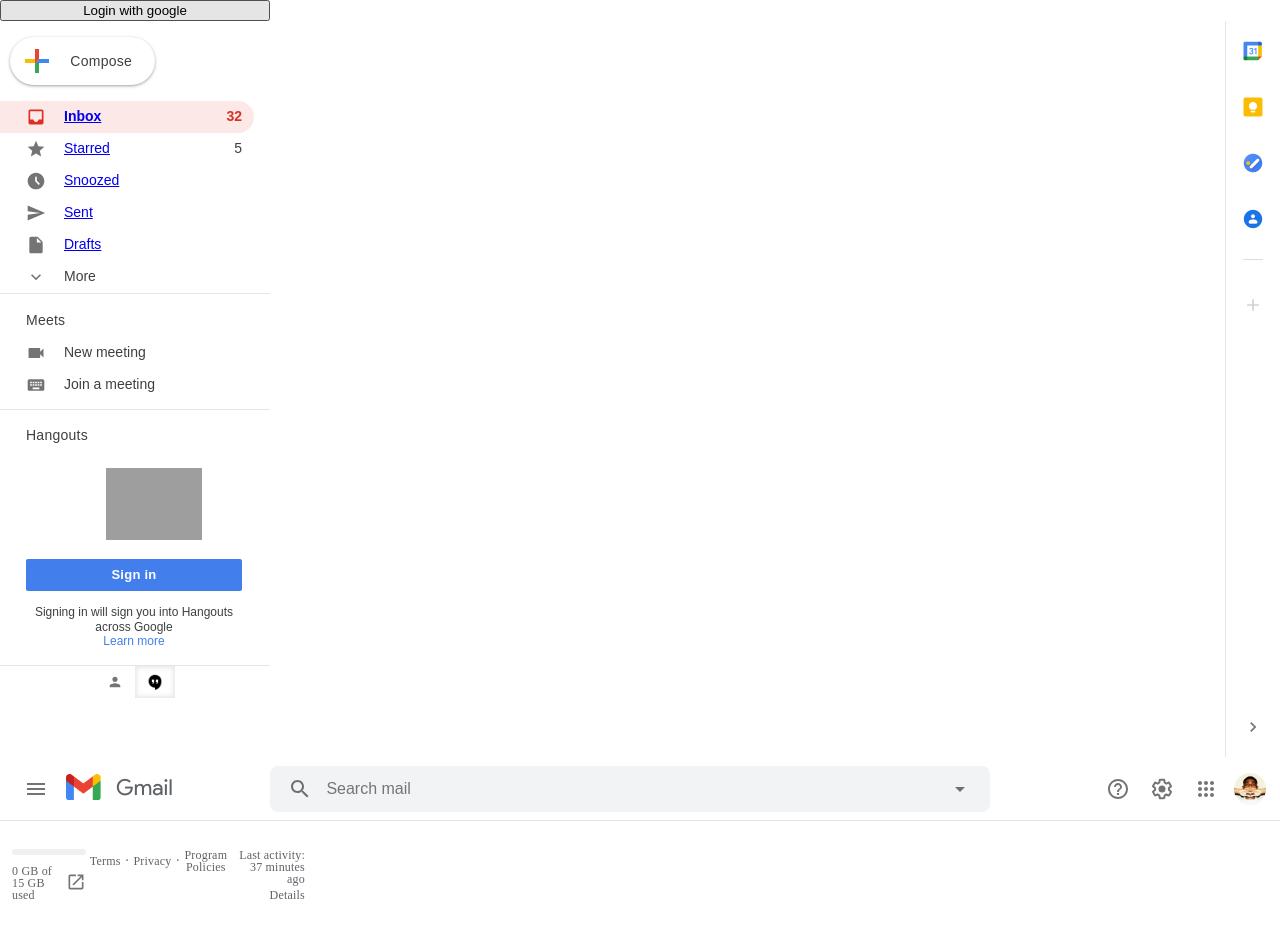
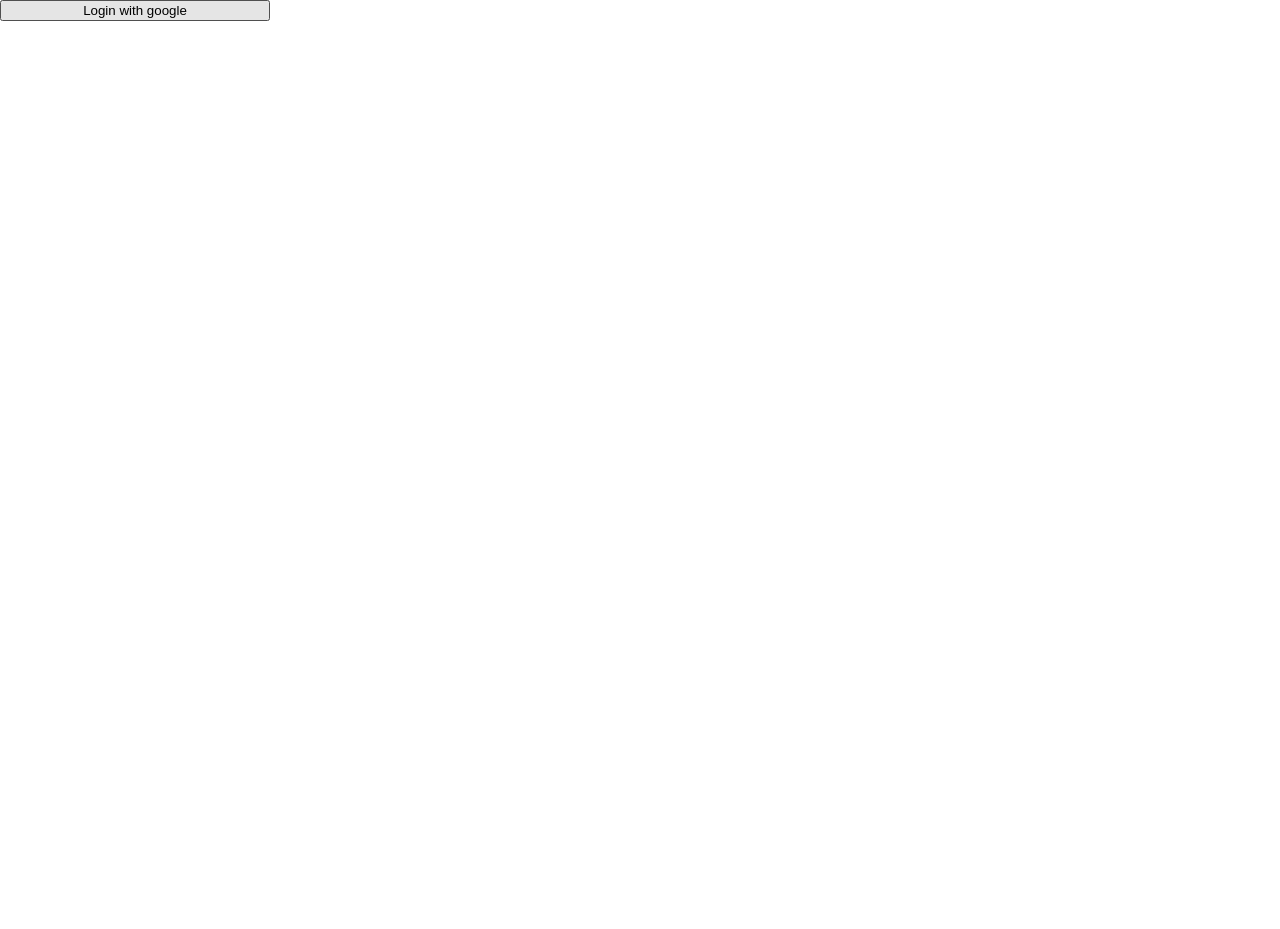
Before and after one commit to pandeytanish/mail-clone-tanish, a React (Create React App) app: page / in a window 1280 px wide. After the commit the page ends 800 px from the top, so only its background shows below. Built offline with nearby package versions, Linux system fonts and the light colour scheme; grey boxes are pictures that could not be loaded; a web font is replaced by a local one.

Commit message:
auth url

```diff
--- a/src/App.js
+++ b/src/App.js
@@ -20,7 +20,7 @@
    const CLIENT_ID = "686675426695-cqpmmfkuf1cjhah4fq8d851paeo7g69o.apps.googleusercontent.com"
    const REDIRECT_URL = "http://localhost:3000"
    const SCOPE = "http://www.googleapi.com/auth/gmail.readonly"
-   const AUTH_URL = "https://accounts.google.com/o/oauth2/v2/auth?client_id=${CLIENT_ID}&redirect_uri=${REDIRECT_URI}&scope=${SCOPE}&response_type=token;"
+   const AUTH_URL = "https://accounts.google.com/o/oauth2/v2/auth?client_id=${CLIENT_ID}&redirect_uri=${REDIRECT_URI}&scope=${SCOPE}&response_type=token";
   }
   return (
     <>
@@ -38,7 +38,7 @@
 
         )
             }
-        <Header />
+        {/* <Header />
         <Leftside />
       <Footer/>
       <Rightside/>
@@ -48,7 +48,7 @@
         <Route path="/Snoozed" element={<Snoozed/>} />
         <Route path="/Sent" element={<Sent/>} />
         <Route path="/Drafts" element={<Drafts/>} />
-        </Routes>
+        </Routes> */}
 
 
 
```
